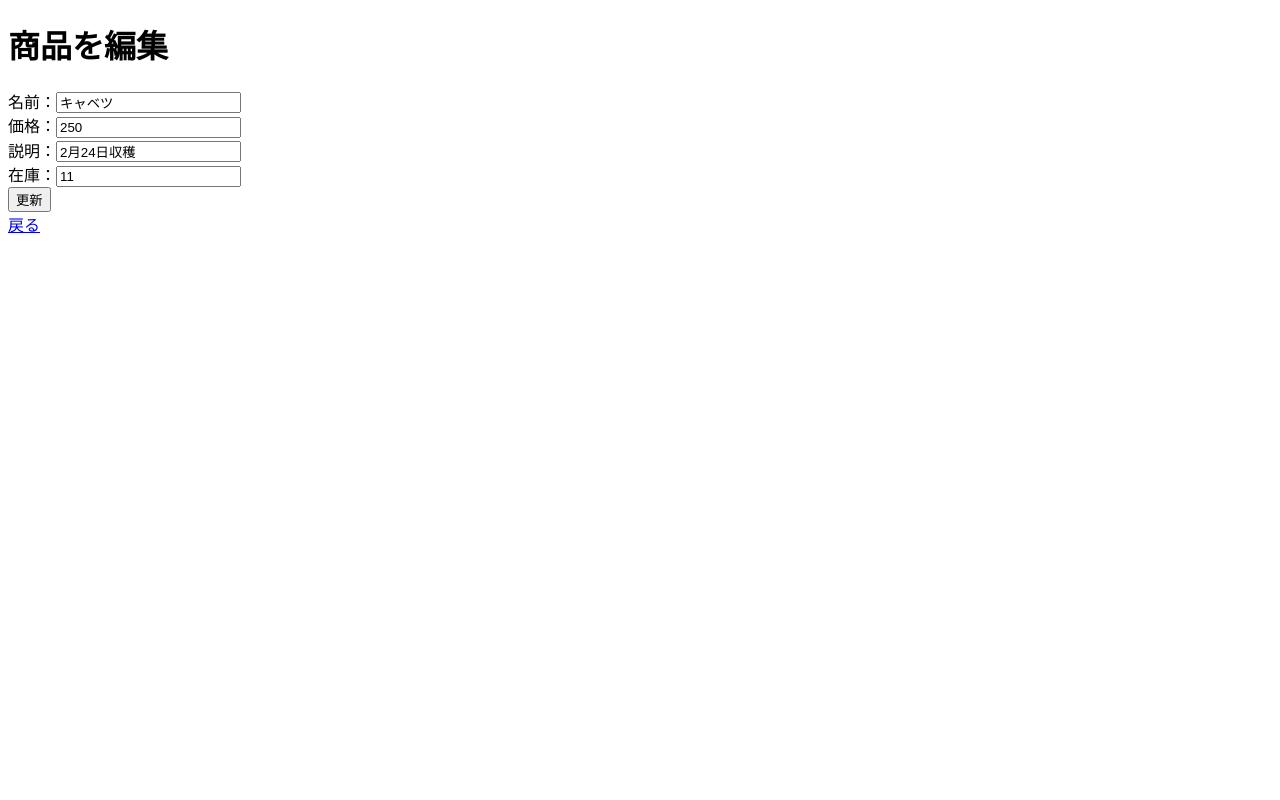
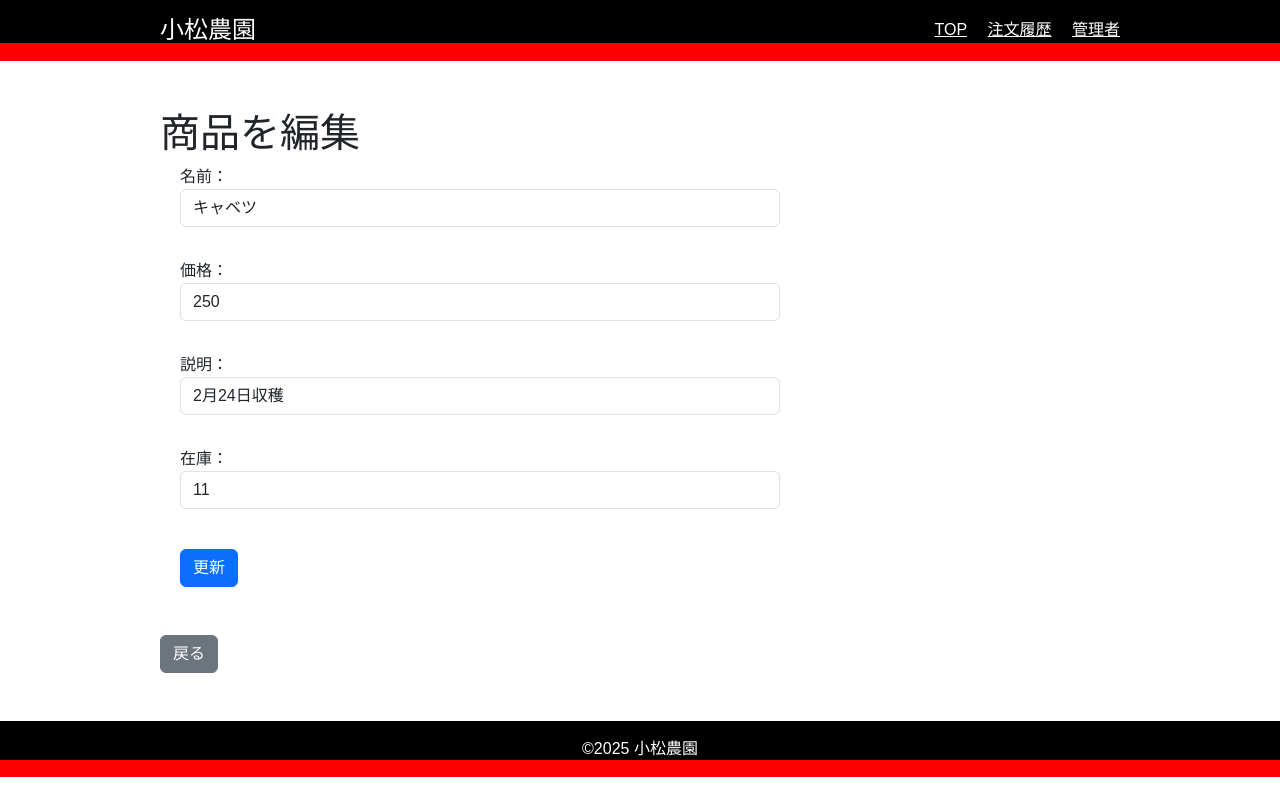
Before and after one commit to YSK-PG/sunabaco_komatufarm_share, a Flask app: page /edit/1 in a window 1280 px wide. Run offline with Flask 3, Linux system fonts and the light colour scheme; data comes from the database, SQL or seed files in the repository; both versions use the stored data as it was after the commit.

Commit message:
edit_vegetable.htmlのデザイン修正

```diff
--- a/templates/edit_vegetable.html
+++ b/templates/edit_vegetable.html
@@ -2,17 +2,47 @@
 <html lang="ja">
 <head>
     <meta charset="UTF-8">
+    <meta name="viewport" content="width=device-width, initial-scale=1">
     <title>商品編集</title>
+    <link href="https://cdn.jsdelivr.net/npm/bootstrap@5.3.0/dist/css/bootstrap.min.css" rel="stylesheet">
+    <link rel="stylesheet" href="../static/style.css">
 </head>
 <body>
-    <h1>商品を編集</h1>
-    <form method="POST">
-        <label>名前：</label><input type="text" name="name" value="{{ vegetable.name }}" required><br>
-        <label>価格：</label><input type="number" name="price" value="{{ vegetable.price }}" required><br>
-        <label>説明：</label><input type="text" name="description" value="{{ vegetable.description }}"><br>
-        <label>在庫：</label><input type="number" name="stock" value="{{ vegetable.stock }}" required><br>
-        <button type="submit">更新</button>
-    </form>
-    <a href="{{ url_for('index') }}">戻る</a>
+    <!-- ヘッダー -->
+    <header class="header-footer text-white py-3">
+        <div class="container-custom d-flex justify-content-between align-items-center">
+            <h1 class="h4 mb-0">小松農園</h1>
+            <nav>
+                <a href="index.html" class="text-white me-3">TOP</a>
+                <a href="order-history.html" class="text-white me-3">注文履歴</a>
+                <a href="admin-settings.html" class="text-white">管理者</a>
+            </nav>
+        </div>
+    </header>
+
+    <!-- 商品編集 -->
+    <div class="container-custom">
+        <h1 class="text-start mt-5">商品を編集</h1>
+        <form method="POST" class="form-container text-start">
+            <label>名前：</label><input type="text" name="name" value="{{ vegetable.name }}" required class="form-control mb-2"><br>
+            <label>価格：</label><input type="number" name="price" value="{{ vegetable.price }}" required class="form-control mb-2"><br>
+            <label>説明：</label><input type="text" name="description" value="{{ vegetable.description }}" class="form-control mb-2"><br>
+            <label>在庫：</label><input type="number" name="stock" value="{{ vegetable.stock }}" required class="form-control mb-2"><br>
+            <button type="submit" class="btn btn-primary mt-2">更新</button>
+        </form>
+
+        <!-- 戻るボタン -->
+        <div class="mt-5">
+            <a href="{{ url_for('index') }}" class="btn btn-secondary">戻る</a>
+        </div>
+    </div>
+
+    <!-- フッター -->
+    <footer class="header-footer text-white text-center py-3 mt-5">
+        <p class="mb-0">&copy;2025 小松農園</p>
+    </footer>
+
+    <script src="https://cdn.jsdelivr.net/npm/bootstrap@5.3.0/dist/js/bootstrap.bundle.min.js"></script>
+    <script src="js/script.js"></script>
 </body>
 </html>
```
Also changed, not shown: instance/vegetable_app2.db, 1 other file.
